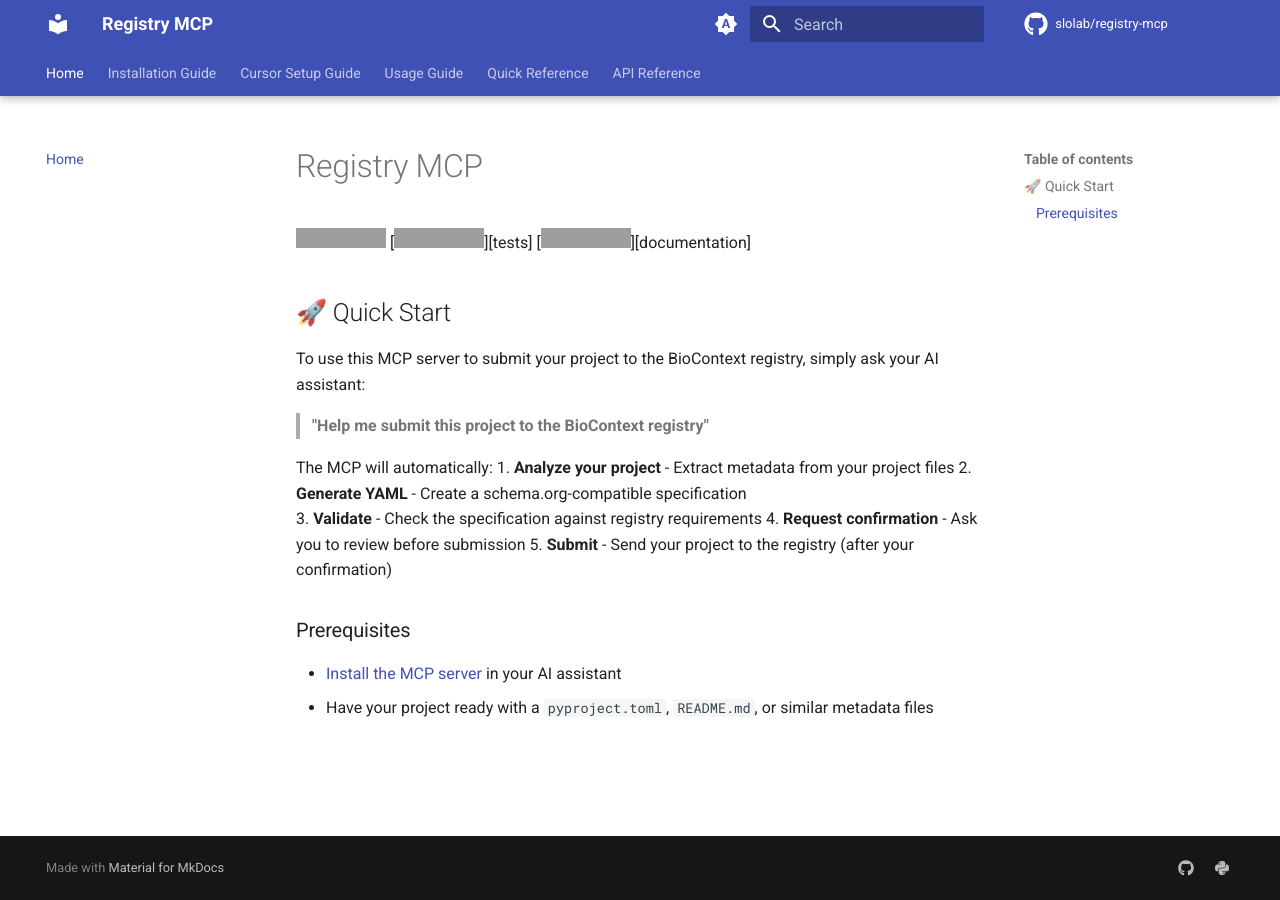
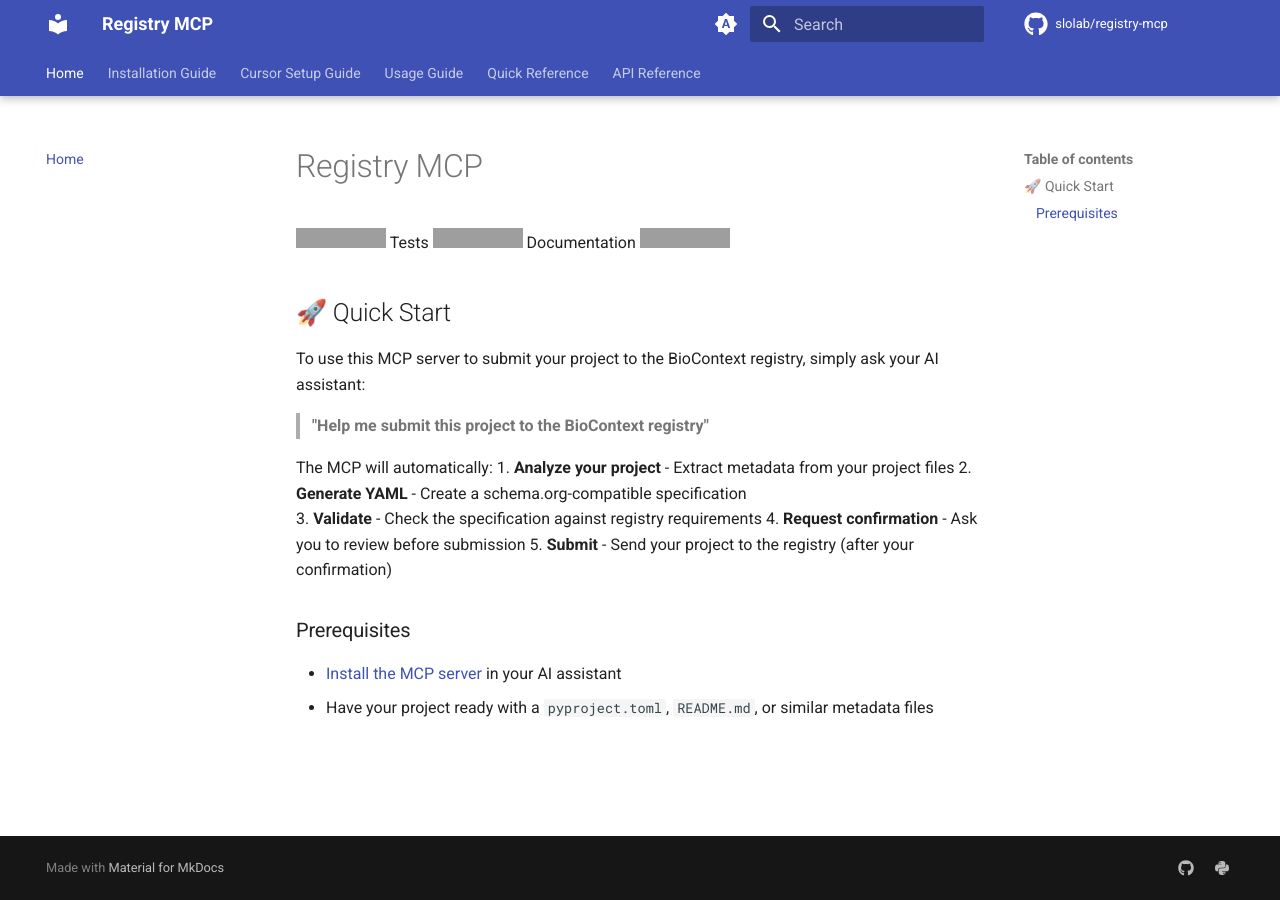
Before and after one commit to slolab/registry-mcp, an MkDocs documentation site: the page built from docs/index.md, in a window 1280 px wide. Built offline with MkDocs 1.6.1 and Material for MkDocs 9.7.7, drawn with Linux system fonts in a browser that asks for light colours; comment, search, counter and statistics services are not loaded; part of the change alters nothing that is shown; grey boxes are pictures that could not be loaded.

```diff
--- a/docs/index.md
+++ b/docs/index.md
@@ -1,8 +1,8 @@
 # Registry MCP
 
 [![BioContextAI - Registry](https://img.shields.io/badge/Registry-package?style=flat&label=BioContextAI&labelColor=%23fff&color=%233555a1&link=https%3A%2F%2Fbiocontext.ai%2Fregistry)](https://biocontext.ai/registry)
-[![Tests][badge-tests]][tests]
-[![Documentation][badge-docs]][documentation]
+Tests ![Tests][badge-tests]
+Documentation ![Documentation][badge-docs]
 
 [badge-tests]: https://img.shields.io/github/actions/workflow/status/slolab/registry-mcp/test.yaml?branch=main
 [badge-docs]: https://img.shields.io/github/actions/workflow/status/slolab/registry-mcp/docs.yaml?branch=main
```
